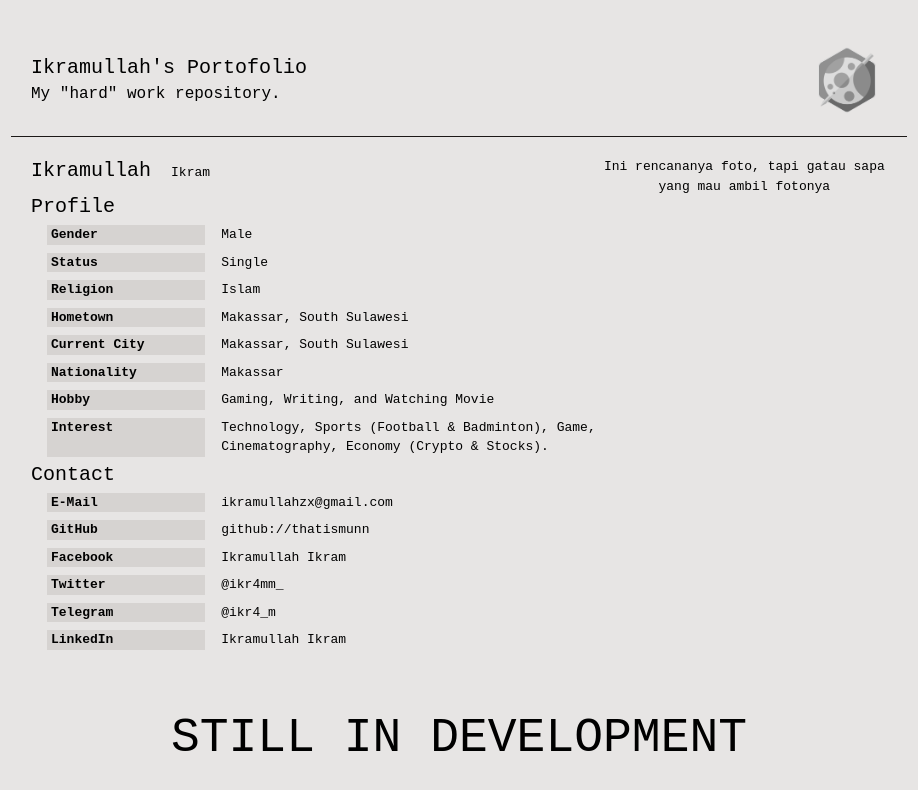
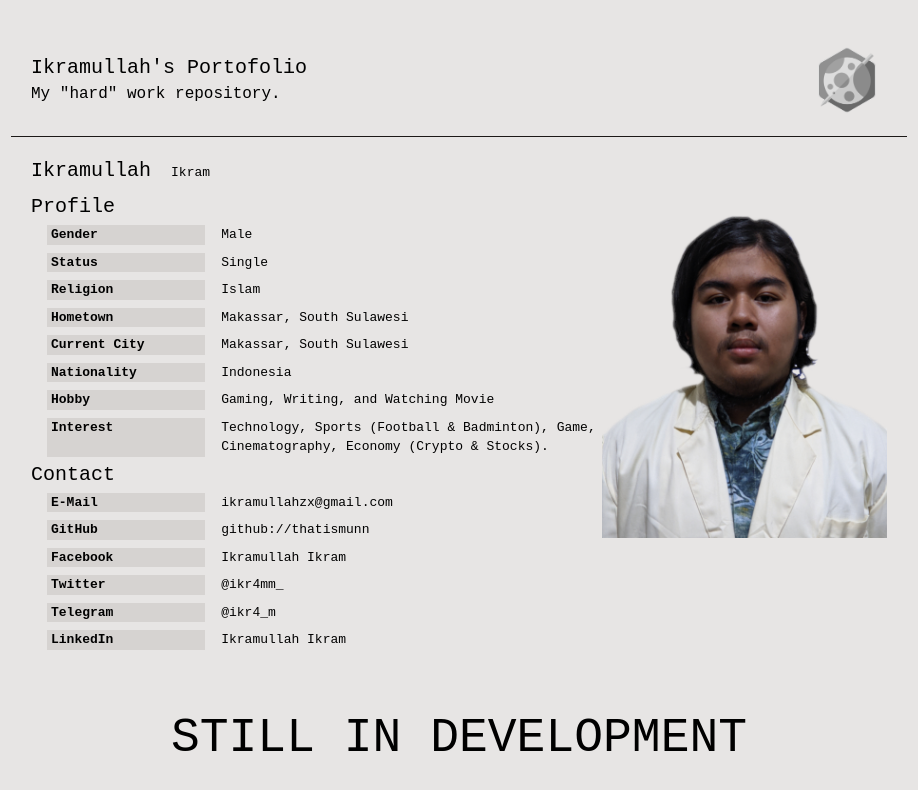
Before and after one commit to thatismunn/thatismunn.github.io, a React (Create React App) app: page / in a window 1280 px wide. Shown: the top 790 px of the page, without its empty margins (181-1099 px from the left). Built offline with nearby package versions, Linux system fonts and the light colour scheme.

Commit message:
feat(biography/picture): add picture refactor(biography): optimizing react template

```diff
--- a/src/components/Biography.tsx
+++ b/src/components/Biography.tsx
@@ -1,4 +1,53 @@
+import MyPhoto from '../img/3x4.png'
+
 function Biography() {
+  const profileArr: BiographySample[] = [
+    { key: "Gender", value: "Male" },
+    { key: "Status", value: "Single" },
+    { key: "Religion", value: "Islam" },
+    { key: "Hometown", value: "Makassar, South Sulawesi" },
+    { key: "Current City", value: "Makassar, South Sulawesi" },
+    { key: "Nationality", value: "Indonesia" },
+    { key: "Hobby", value: "Gaming, Writing, and Watching Movie" },
+    {
+      key: "Interest",
+      value: "Technology, Sports (Football & Badminton), Game, Cinematography, Economy (Crypto & Stocks)."
+    }
+  ]
+
+  const contactArr: BiographyContactSample[] = [
+    {
+      key: "E-Mail",
+      value: "ikramullahzx@gmail.com",
+      url: "mailto:ikramullahzx@gmail.com"
+    },
+    {
+      key: "GitHub",
+      value: "github://thatismunn",
+      url: "https://github.com/thatismunn"
+    },
+    {
+      key: "Facebook",
+      value: "Ikramullah Ikram",
+      url: "https://fb.me/ikram.sekai"
+    },
+    {
+      key: "Twitter",
+      value: "@ikr4mm_",
+      url: "https://twitter.com/ikr4mm_"
+    },
+    {
+      key: "Telegram",
+      value: "@ikr4_m",
+      url: "https://t.me/ikr4_m"
+    },
+    {
+      key: "LinkedIn",
+      value: "Ikramullah Ikram",
+      url: "https://www.linkedin.com/in/ikramullah-ikram"
+    }
+  ]
+
   return (
     <div className="p-5">
       <div className="grid grid-cols-6 h-max">
@@ -11,99 +60,37 @@ function Biography() {
           </div>
           <div className="w-auto mt-2">
             <span className="text-xl mb-1">Profile</span>
-            <div className="grid grid-cols-6">
+            {
+              profileArr.map((v, i) => (
+                <div className="grid grid-cols-6" key={i}>
                   <div className="col-span-2 bg-stone-300 px-1 mx-4 my-1">
-                <p className="font-bold">Gender</p>
+                    <p className="font-bold">{v.key}</p>
                   </div>
-              <div className="col-span-4 my-1"><p>Male</p></div>
+                  <div className="col-span-4 my-1"><p>{v.value}</p></div>
+                </div>
+              ))
+            }
+            <span className="text-xl mb-1">Contact</span>
+            {
+              contactArr.map((v, i) => (
+                <div className="grid grid-cols-6" key={i}>
                   <div className="col-span-2 bg-stone-300 px-1 mx-4 my-1">
-                <p className="font-bold">Status</p>
-              </div>
-              <div className="col-span-4 my-1"><p>Single</p></div>
-              <div className="col-span-2 bg-stone-300 px-1 mx-4 my-1">
-                <p className="font-bold">Religion</p>
-              </div>
-              <div className="col-span-4 my-1"><p>Islam</p></div>
-              <div className="col-span-2 bg-stone-300 px-1 mx-4 my-1">
-                <p className="font-bold">Hometown</p>
-              </div>
-              <div className="col-span-4 my-1"><p>Makassar, South Sulawesi</p></div>
-              <div className="col-span-2 bg-stone-300 px-1 mx-4 my-1">
-                <p className="font-bold">Current City</p>
-              </div>
-              <div className="col-span-4 my-1"><p>Makassar, South Sulawesi</p></div>
-              <div className="col-span-2 bg-stone-300 px-1 mx-4 my-1">
-                <p className="font-bold">Nationality</p>
-              </div>
-              <div className="col-span-4 my-1"><p>Makassar</p></div>
-              <div className="col-span-2 bg-stone-300 px-1 mx-4 my-1">
-                <p className="font-bold">Hobby</p>
-              </div>
-              <div className="col-span-4 my-1"><p>Gaming, Writing, and Watching Movie</p></div>
-              <div className="col-span-2 bg-stone-300 px-1 mx-4 my-1">
-                <p className="font-bold">Interest</p>
-              </div>
-              <div className="col-span-4 my-1"><p>Technology, Sports (Football & Badminton), Game, Cinematography, Economy (Crypto & Stocks).</p></div>
-            </div>
-          </div>
-          <span className="text-xl mb-1">Contact</span>
-          <div className="grid grid-cols-6">
-            <div className="col-span-2 bg-stone-300 px-1 mx-4 my-1">
-              <p className="font-bold">E-Mail</p>
+                    <p className="font-bold">{v.key}</p>
                   </div>
                   <div className="col-span-4 my-1">
                     <p>
-                <a href="mailto:ikramullahzx@gmail.com">ikramullahzx@gmail.com</a>
-              </p>
-            </div>
-            <div className="col-span-2 bg-stone-300 px-1 mx-4 my-1">
-              <p className="font-bold">GitHub</p>
-            </div>
-            <div className="col-span-4 my-1">
-              <p>
-                <a href="https://github.com/thatismunn">github://thatismunn</a>
-              </p>
-            </div>
-            <div className="col-span-2 bg-stone-300 px-1 mx-4 my-1">
-              <p className="font-bold">Facebook</p>
-            </div>
-            <div className="col-span-4 my-1">
-              <p>
-                <a href="https://fb.me/ikram.sekai">Ikramullah Ikram</a>
-              </p>
-            </div>
-            <div className="col-span-2 bg-stone-300 px-1 mx-4 my-1">
-             <p className="font-bold">Twitter</p>
-            </div>
-            <div className="col-span-4 my-1">
-              <p>
-                <a href="https://twitter.com/ikr4mm_">@ikr4mm_</a>
-              </p>
-            </div>
-            <div className="col-span-2 bg-stone-300 px-1 mx-4 my-1">
-              <p className="font-bold">Telegram</p>
-            </div>
-            <div className="col-span-4 my-1">
-              <p>
-                <a href="https://t.me/ikr4_m">@ikr4_m</a>
-              </p>
-            </div>
-            <div className="col-span-2 bg-stone-300 px-1 mx-4 my-1">
-              <p className="font-bold">LinkedIn</p>
-            </div>
-            <div className="col-span-4 my-1">
-              <p>
-                <a href="https://www.linkedin.com/in/ikramullah-ikram/">Ikramullah Ikram</a>
+                      <a href={v.url} target="_blank">{v.value}</a>
                     </p>
                   </div>
                 </div>
+              ))
+            }
+          </div>
         </div>
 
-        {/* Carousel Photo */}
-        <div className="col-span-2 flex hidden sm:block">
-          <p className="mx-auto text-center">
-            Ini rencananya foto, tapi gatau sapa yang mau ambil fotonya
-          </p>
+        {/* Photo */}
+        <div className="col-span-2 hidden sm:block">
+          <img src={MyPhoto} alt="MyPhoto" placeholder="This image was uploaded in 16 March 2022" />
         </div>
 
       </div>
```
Also changed, not shown: src/global.d.ts (+9 -0 lines), src/img/3x4.png (added). Lines whose indentation alone changed are shown as unchanged.
